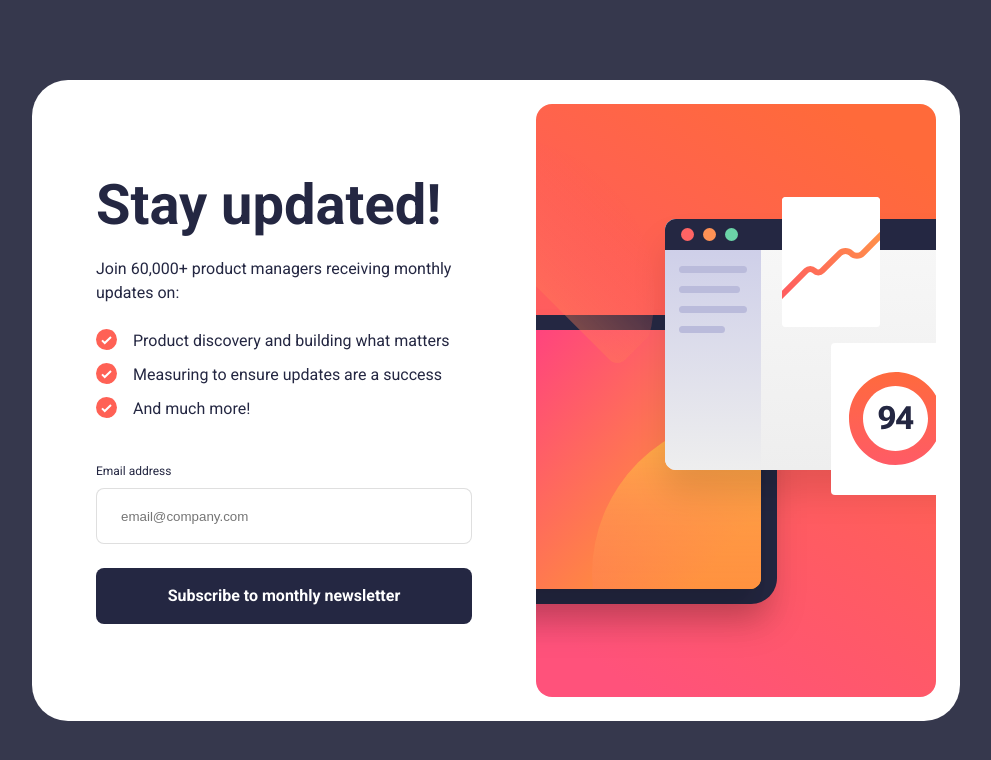
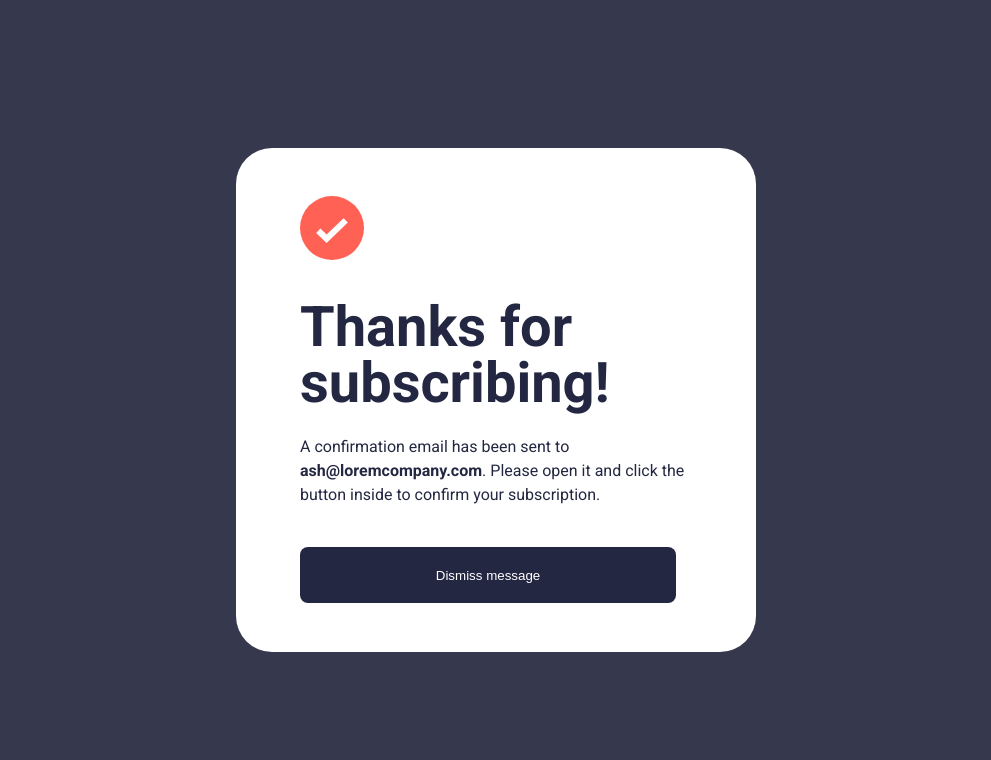
Before and after one commit to JhinDanzo/Newsletter-sing-up, a React (Vite) app: page /success in a window 1280 px wide. Shown: the top 760 px of the page, without its empty margins (144-1135 px from the left). Built offline with nearby package versions, Linux system fonts and the light colour scheme.

Commit message:
navigation added

```diff
--- a/package.json
+++ b/package.json
@@ -12,6 +12,7 @@
   "dependencies": {
     "react": "^18.3.1",
     "react-dom": "^18.3.1",
+    "react-router-dom": "^6.24.1",
     "sass": "^1.77.6"
   },
   "devDependencies": {
--- a/src/App.jsx
+++ b/src/App.jsx
@@ -1,10 +1,16 @@
 import MainPage from "./MainPage/MainPage"
+import SuccesMessage from "./Succes/Succes";
+import { BrowserRouter as Router, Routes, Route } from "react-router-dom";
 
 function App() {
+
   return (
-    <>
-      <MainPage/>
-    </>
+    <Router>
+      <Routes>
+        <Route path="/" element={<MainPage />} />
+        <Route path="/success" element={<SuccesMessage />} />
+      </Routes>
+    </Router>
   )
 }
 
--- a/src/MainPage/MainPage.jsx
+++ b/src/MainPage/MainPage.jsx
@@ -1,11 +1,13 @@
 import IllustrationDesktop from "../assets/illustration-sign-up-desktop.svg"
 import "./MainPage.scss"
 import { useState } from "react";
+import { useNavigate } from "react-router-dom";
 
 function MainPage(){
 
     const [email, setEmail] = useState("");
     const [error, setError] = useState("");
+    const navigate = useNavigate();
 
     const validateEmail = (email) => {
         const re = /^[^\s@]+@[^\s@]+\.[^\s@]+$/;
@@ -19,7 +21,7 @@ function MainPage(){
             setError('Valid email required');
           } else {
             setError('');
-            console.log('email valid:', email);
+            navigate("/success");
           }
     }
 
--- /dev/null
+++ b/src/Succes/Succes.jsx
@@ -0,0 +1,34 @@
+import "./Succes.scss";
+import "../MainPage/MainPage.scss";
+import CheckMark from "../assets/icon-list.svg"
+import { useNavigate } from "react-router-dom";
+
+function SuccesMessage(){
+
+    const retunToMain = useNavigate();
+
+    const handleOpenMainPage = () => {
+        retunToMain('/');
+    }
+
+    return(
+    <div className="body">
+        <link rel="preconnect" href="https://fonts.googleapis.com" />
+        <link rel="preconnect" href="https://fonts.gstatic.com"/>
+        <link href="https://fonts.googleapis.com/css2?family=Roboto:ital,wght@0,100;0,300;0,400;0,500;0,700;0,900;1,100;1,300;1,400;1,500;1,700;1,900&display=swap" rel="stylesheet" />
+        <link rel="preconnect" href="https://fonts.googleapis.com"/>
+        <link rel="preconnect" href="https://fonts.gstatic.com"/>
+        <link href="https://fonts.googleapis.com/css2?family=Roboto+Flex:opsz,wght@8..144,100..1000&family=Roboto:ital,wght@0,100;0,300;0,400;0,500;0,700;0,900;1,100;1,300;1,400;1,500;1,700;1,900&display=swap" rel="stylesheet"></link>
+        <div className="sucess-container">
+            <img className="check-mark" alt="check-mark" src={CheckMark}></img>
+            <h1 className="title">Thanks for subscribing!</h1>
+            <p className="main-text">
+                A confirmation email has been sent to <strong>ash@loremcompany.com</strong>.
+                Please open it and click the button inside to confirm your subscription.
+            </p>
+            <button className="exit-button" onClick={handleOpenMainPage}>Dismiss message</button>
+        </div>
+    </div>)
+}
+
+export default SuccesMessage;
--- /dev/null
+++ b/src/Succes/Succes.scss
@@ -0,0 +1,48 @@
+@use "../MainPage/MainPage.scss";
+
+*,
+*::before,
+*::after {
+  margin: 0;
+  padding: 0;
+  box-sizing: border-box;
+}
+
+.sucess-container{
+    @include MainPage.main-font();
+    height: 504px;
+    width: 520px;
+    border-radius: 36px;
+    background-color: MainPage.$white;
+    padding: 48px 64px 64px 64px;
+
+    .check-mark{
+        margin-bottom: 32px;
+        width: 64px;
+        height: 64px;
+    }
+
+    .title{
+        margin-bottom: 24px;
+        font-size: 56px;
+        line-height: 100%;
+    }
+
+    .main-text{
+        margin-bottom: 40px;
+    }
+
+    .exit-button{
+        width: 376px;
+        height: 56px;
+        border-radius: 8px;
+        border: none;
+        background-color: MainPage.$dark-navy;
+        color: MainPage.$white;
+
+            &:hover{
+                background-image: linear-gradient(MainPage.$orange, MainPage.$pomerange);
+                cursor: pointer;
+            }
+    }
+}
```
Also changed, not shown: 1 other file (tests, documents, lock files or other folders).
